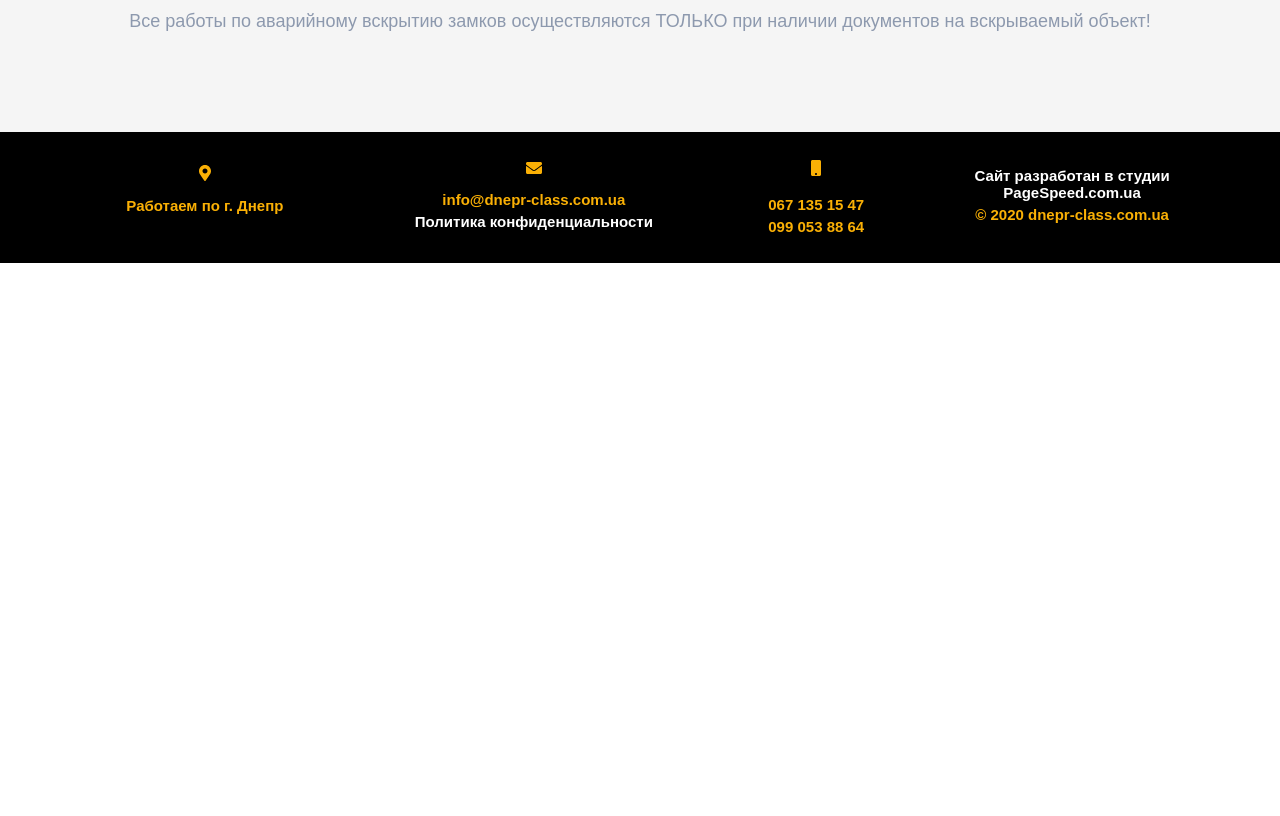
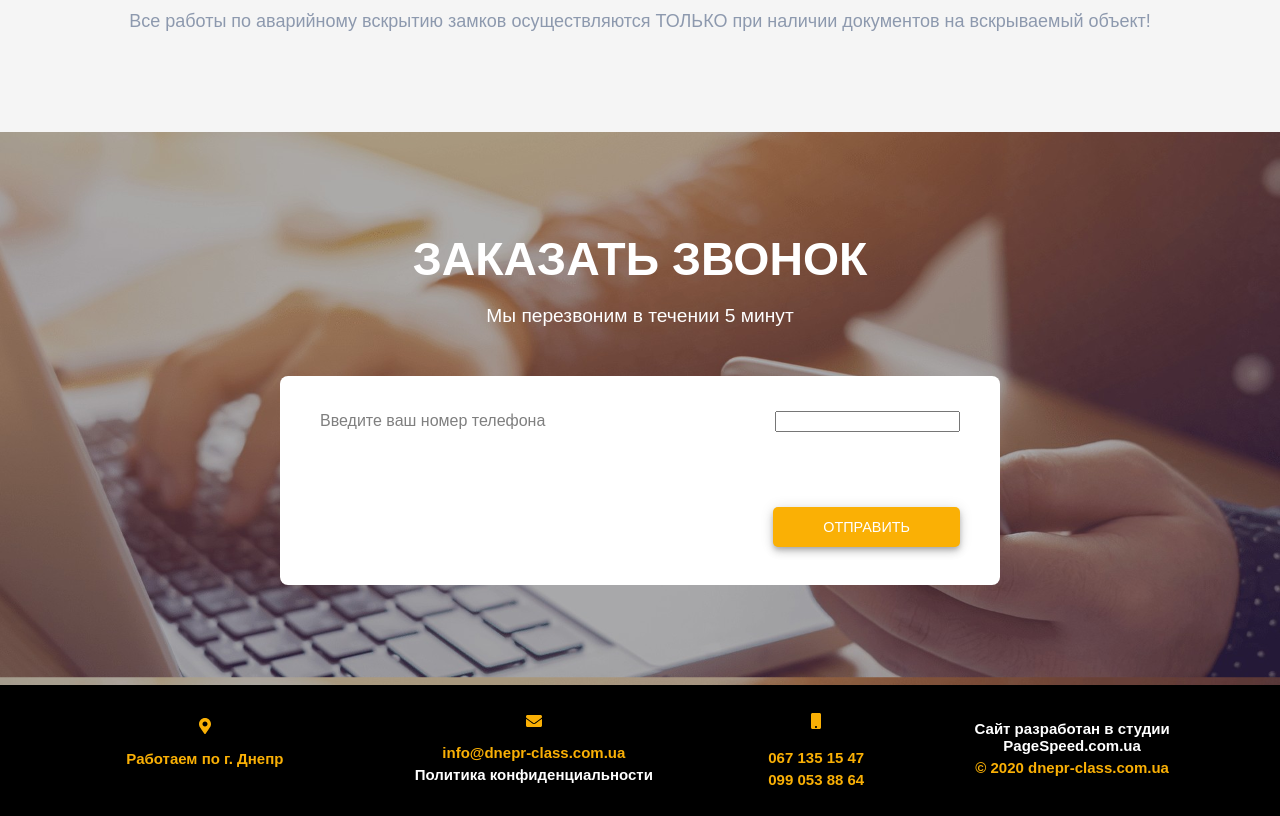
Before and after one commit to Ca-tt/dnepr-masterok-vue, a Vue app: page / in a window 1280 px wide. Shown: the part 2240-3056 px from the top of the page. Before the commit the page ends 2503 px from the top, so only its background shows below. Built offline with nearby package versions, Linux system fonts and the light colour scheme.

Commit message:
сделал нижнюю секцию, пока что без инпута

```diff
--- a/src/App.vue
+++ b/src/App.vue
@@ -6,6 +6,7 @@
     <SectionB />
     <Advantages />
     <Note />
+    <Call />
     <Footer />
   </div>
 </template>
@@ -17,6 +18,7 @@ import Services from './components/Services.vue'
 import SectionB from './components/SectionB.vue'
 import Advantages from './components/Advantages.vue'
 import Note from './components/Note.vue'
+import Call from './components/Call.vue'
 import Footer from './components/Footer.vue'
 
 export default {
@@ -28,6 +30,7 @@ export default {
     SectionB,
     Advantages,
     Note,
+    Call,
     Footer
   }
 }
--- /dev/null
+++ b/src/components/Call.vue
@@ -0,0 +1,135 @@
+<template>
+    <section>
+        <div class="call-request">
+            <div class="request-title">
+                <h2>ЗАКАЗАТЬ ЗВОНОК</h2>
+                <p>Мы перезвоним в течении 5 минут</p>
+            </div>
+            <div class="y-tel-number">
+                <div class="tel-number-introduce">
+                    <div>
+                        <p>Введите ваш номер телефона</p>
+                    </div>
+                    <div>
+                        <input type="tel">
+                    </div>
+                </div>
+                <div class="tel-number-send">
+                    <a href="" class="send">ОТПРАВИТЬ</a>
+                </div>
+            </div>
+        </div>
+    </section>
+</template>
+
+
+<style>
+    .call-request {
+        background-image: url("../img/contactusheader.jpg");
+        background-size: 100%;
+        background-attachment: fixed;
+        padding: 25px 0;
+        display: flex;
+        flex-direction: column;
+        align-items: center;
+        /* height: 750px; */
+    }
+
+    .request-title h2, .request-title p {
+        color: white;
+    }
+
+    .request-title h2 {
+        font-size: 1.8em;
+    }
+
+    .tel-number-introduce p {
+        font-size: 0.85em;
+    }
+
+    .y-tel-number {
+        display: flex;
+        flex-direction: column;
+        justify-content: space-between;
+        background-color: #fff;
+        height: 151px;
+        width: 90%;
+        padding: 20px 0px 38px 0px;
+        border-radius: 8px;
+        color: #7F7F7F;
+    }
+
+    .send {
+        font-size: 0.8em;
+        text-decoration: none;
+        background-color: #fab005;
+        padding: 8px 45px;
+        border-radius: 5px;
+        box-shadow: 0 3px 5px -1px rgb(0 0 0 / 20%), 0 5px 8px 0 rgb(0 0 0 / 14%), 0 1px 14px 0 rgb(0 0 0 / 12%);
+    }
+
+    @media screen and (min-width: 768px) {
+        .call-request {
+            padding: 75px 0;
+        }
+
+        .request-title {
+            margin-bottom: 30px;
+        }
+
+        .request-title h2 {
+            font-size: 2.9em;
+            margin: 0;
+        }
+
+        .y-tel-number {
+            width: 50%;
+            padding: 20px 40px 38px 40px;
+        }
+
+        .tel-number-introduce {
+            display: flex;
+            align-items: center;
+            justify-content: space-between;
+        }
+
+        .tel-number-introduce p {
+            font-size: 1em;
+            text-align: left;
+        }
+
+        .tel-number-send {
+            display: flex;
+            justify-content: end;
+        }
+
+        .send {
+            padding: 12px 50px;
+            font-size: 0.9em;
+        }
+    }
+
+    @media screen and (min-width: 1024px) {
+        .call-request {
+            padding: 100px 0;
+        }
+
+        .request-title p {
+            font-size: 1.2em;
+        }
+    }
+
+    @media screen and (min-width: 1440px) {
+        .request-title h2 {
+            font-size: 3.1em;
+        }
+
+        .tel-number-introduce {
+            font-size: 1.2em;
+        }
+
+        .send {
+            font-size: 1.1em;
+        }
+    }
+</style>
```
Also changed, not shown: src/img/contactusheader.jpg (added).
